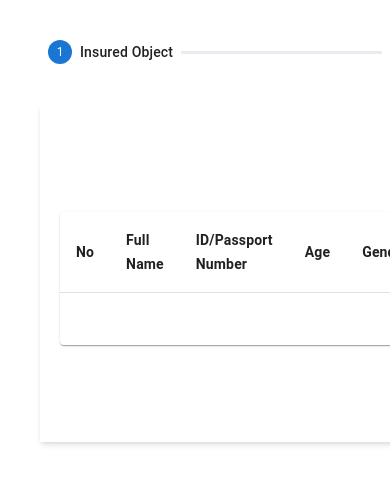
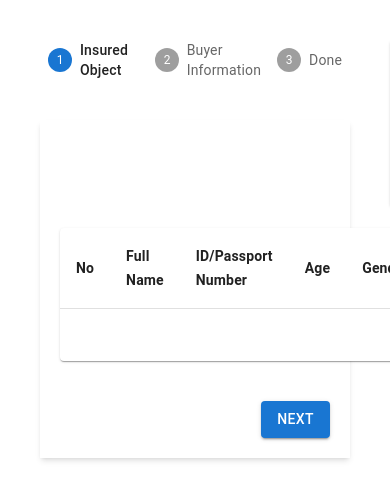
Before and after one commit to nvanh31798/dynamic-form, a React (Create React App) app: page / in a window 390 px wide. Shown: the top 500 px of the page. Built offline with nearby package versions, Linux system fonts and the light colour scheme.

Commit message:
update styling

```diff
--- a/src/components/SummaryTable/SummaryTable.tsx
+++ b/src/components/SummaryTable/SummaryTable.tsx
@@ -15,7 +15,7 @@ interface SummaryTableProps {
 
 export const SummaryTable = ({ creationDate, fee }: SummaryTableProps) => {
   return (
-    <TableContainer sx={{ minWidth: 250 }} className="h-fit w-full hidden md:block" component={Paper}>
+    <TableContainer className="!min-w-[250px] h-fit" component={Paper}>
       <Table>
         <TableHead>
           <TableRow>
--- a/src/features/DynamicForm/CheckBoxField/CheckBoxField.tsx
+++ b/src/features/DynamicForm/CheckBoxField/CheckBoxField.tsx
@@ -1,9 +1,4 @@
 import {
-  FormControl,
-  InputLabel,
-  Select,
-  MenuItem,
-  FormHelperText,
   Checkbox,
   FormControlLabel,
   FormGroup,
--- a/src/features/DynamicForm/DynamicForm/DynamicForm.tsx
+++ b/src/features/DynamicForm/DynamicForm/DynamicForm.tsx
@@ -109,7 +109,7 @@ export const DynamicForm = ({ dynamicForm, fetchStatus }: DynamicFormProps) => {
         validateForm,
         setTouched,
       }) => (
-        <Form className="flex-auto">
+        <Form className="w-full">
           {renderSection(
             handleBlur,
             handleChange,
```
